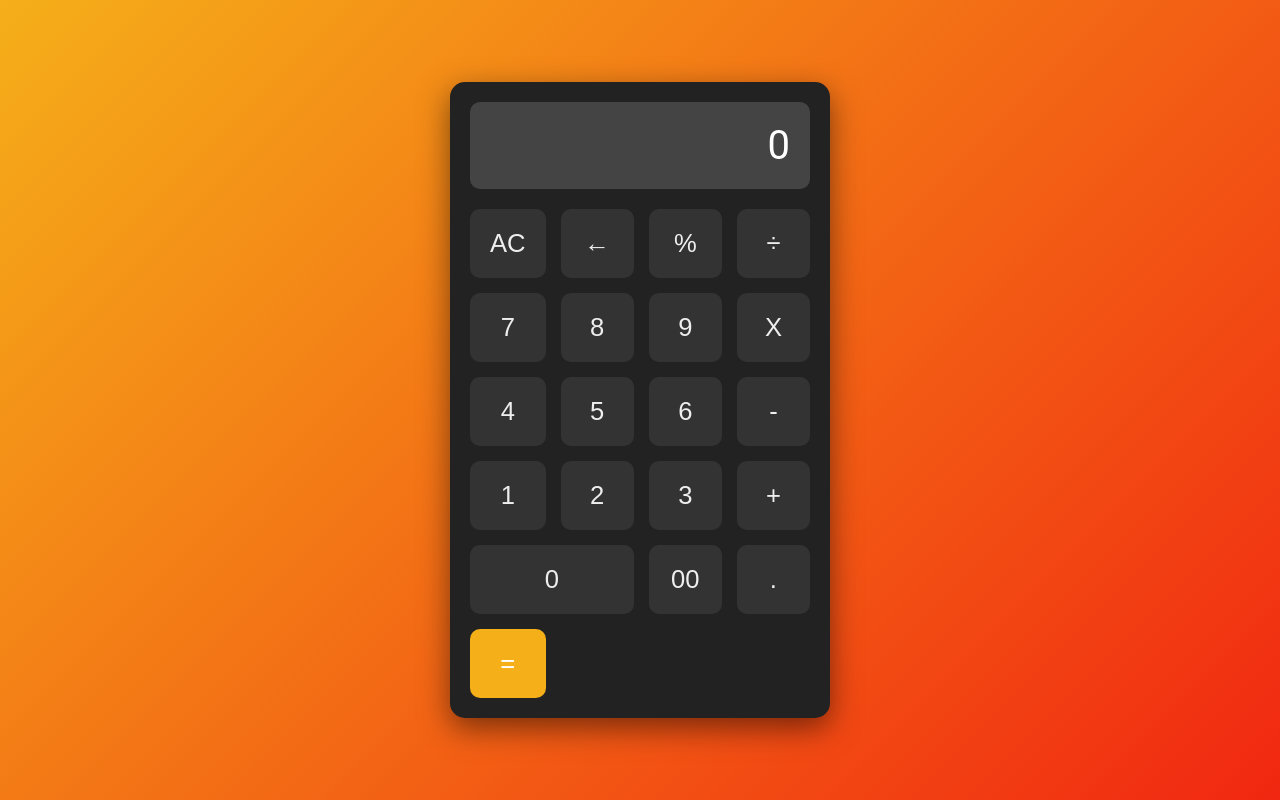
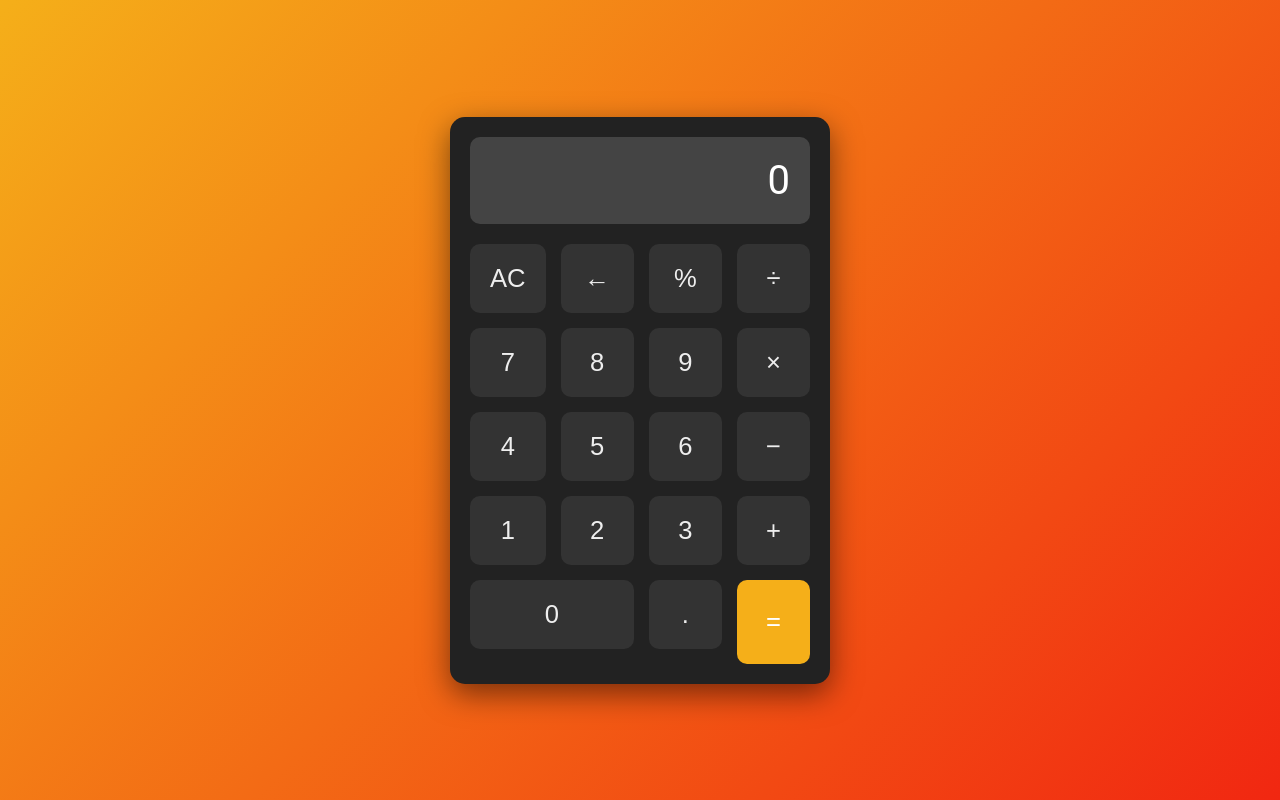
Before and after one commit to ArmandoSNHU/Calculator-App, a plain HTML site: page index.html in a window 1280 px wide. Drawn offline with Linux system fonts and the light colour scheme.

Commit message:
moved equal button

```diff
--- a/index.html
+++ b/index.html
@@ -11,19 +11,19 @@
         <div id="display">0</div>
         <div class="buttons">
             <button class="btn" onclick="clearDisplay()">AC</button>
-            <button class="btn" onclick="deleteLast()">&#8592;</button> <!-- Back arrow -->
+            <button class="btn" onclick="deleteLast()">&#8592;</button>
             <button class="btn" onclick="appendOperator('%')">%</button>
             <button class="btn operator" onclick="appendOperator('/')">÷</button>
 
             <button class="btn" onclick="appendNumber('7')">7</button>
             <button class="btn" onclick="appendNumber('8')">8</button>
             <button class="btn" onclick="appendNumber('9')">9</button>
-            <button class="btn operator" onclick="appendOperator('*')">X</button>
+            <button class="btn operator" onclick="appendOperator('*')">×</button>
 
             <button class="btn" onclick="appendNumber('4')">4</button>
             <button class="btn" onclick="appendNumber('5')">5</button>
             <button class="btn" onclick="appendNumber('6')">6</button>
-            <button class="btn operator" onclick="appendOperator('-')">-</button>
+            <button class="btn operator" onclick="appendOperator('-')">−</button>
 
             <button class="btn" onclick="appendNumber('1')">1</button>
             <button class="btn" onclick="appendNumber('2')">2</button>
@@ -31,10 +31,10 @@
             <button class="btn operator" onclick="appendOperator('+')">+</button>
 
             <button class="btn zero" onclick="appendNumber('0')">0</button>
-            <button class="btn" onclick="appendNumber('00')">00</button>
             <button class="btn" onclick="appendNumber('.')">.</button>
-            <button class="btn operator equal" onclick="calculateResult()">=</button>
+            <button class="btn operator equal" onclick="calculateResult()">=</button> <!-- Moved to the right -->
         </div>
+
     </div>
     <script src="script.js"></script>
 </body>
--- a/styles.css
+++ b/styles.css
@@ -53,6 +53,8 @@ body {
 }
 
 .btn.equal {
+    grid-column: 4; /* Set equal button in the fourth column */
+    grid-row: span 2; /* Span the equal button vertically across two rows */
     background-color: #f5af19;
     color: #fff;
 }
```
